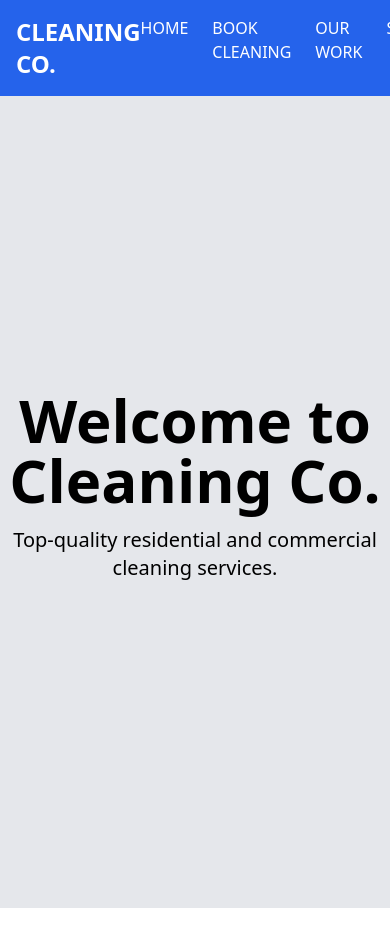
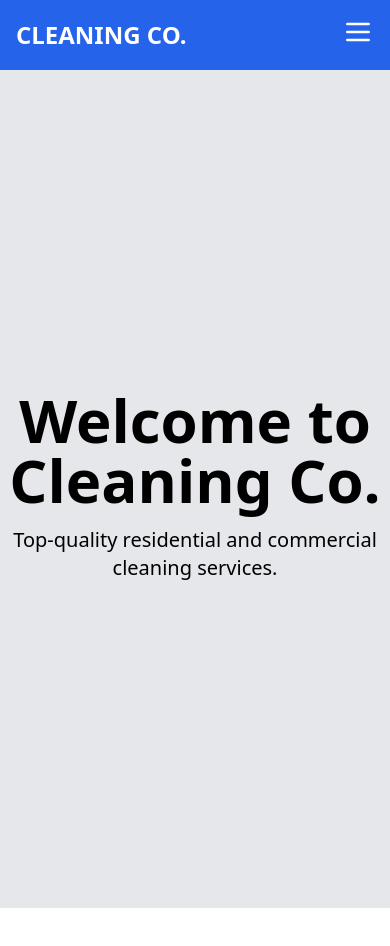
Before and after one commit to AndresAlbornozgil/cleaning-company-webapp, a React (Vite) app in the folder client/: page / in a window 390 px wide. Shown: the top 946 px of the page. Built offline with nearby package versions, Linux system fonts and the light colour scheme.

Commit message:
Created Hamburger Menu for nav links

```diff
--- a/client/src/components/Header.jsx
+++ b/client/src/components/Header.jsx
@@ -1,31 +1,64 @@
-import React from 'react';
+import React, { useState } from 'react';
 import { Link, useNavigate } from 'react-router-dom';
 
 // Function to navigate and scroll to a section
 const handleNavClick = (navigate, section) => {
-  navigate(`/#${section}`);  // Navigate to homepage with hash
+  navigate(`/#${section}`);
 };
 
 const Header = () => {
   const navigate = useNavigate();
+  const [isOpen, setIsOpen] = useState(false);  // State to manage menu visibility
+
+  // Function to toggle the hamburger menu
+  const toggleMenu = () => {
+    setIsOpen(!isOpen);
+  };
 
   return (
     <header className="bg-blue-600 text-white p-4 fixed w-full top-0 z-50">
-      <nav className="container mx-auto flex justify-between">
+      <nav className="container mx-auto flex justify-between items-center">
         <div className="text-2xl font-bold">
           CLEANING CO.
         </div>
-        <ul className="flex space-x-6 uppercase">
-          <li><Link to="/">Home</Link></li>  {/* Home Link */}
-          <li><Link to="/book-cleaning">Book Cleaning</Link></li>  {/* Book Cleaning page */}
-          <li className="cursor-pointer" onClick={() => handleNavClick(navigate, 'our-work')}>Our Work</li>  {/* Navigate and scroll to Our Work */}
-          <li><Link to="/services">Services</Link></li>  {/* Services page */}
-          <li className="cursor-pointer" onClick={() => handleNavClick(navigate, 'reviews')}>Reviews</li>  {/* Navigate and scroll to Reviews */}
-          <li><Link to="/about">About</Link></li>  {/* About page */}
-          <li className="cursor-pointer" onClick={() => handleNavClick(navigate, 'contact')}>Contact</li>  {/* Navigate and scroll to Contact */}
-          <li><Link to="/jobs">Jobs</Link></li>  {/* Jobs page */}
-          <li><Link to="/sign-in">Sign In</Link></li>  {/* Sign In page */}
+
+        {/* Hamburger Icon for Mobile */}
+        <div className="md:hidden">
+          <button onClick={toggleMenu} className="focus:outline-none">
+            {/* Hamburger icon */}
+            <svg className="w-8 h-8" fill="none" stroke="currentColor" viewBox="0 0 24 24" xmlns="http://www.w3.org/2000/svg">
+              <path strokeLinecap="round" strokeLinejoin="round" strokeWidth="2" d="M4 6h16M4 12h16M4 18h16"></path>
+            </svg>
+          </button>
+        </div>
+
+        {/* Links - Hidden on mobile, visible on larger screens */}
+        <ul className="hidden md:flex space-x-6 uppercase">
+          <li><Link to="/">Home</Link></li>
+          <li><Link to="/book-cleaning">Book Cleaning</Link></li>
+          <li className="cursor-pointer" onClick={() => handleNavClick(navigate, 'our-work')}>Our Work</li>
+          <li><Link to="/services">Services</Link></li>
+          <li className="cursor-pointer" onClick={() => handleNavClick(navigate, 'reviews')}>Reviews</li>
+          <li><Link to="/about">About</Link></li>
+          <li className="cursor-pointer" onClick={() => handleNavClick(navigate, 'contact')}>Contact</li>
+          <li><Link to="/jobs">Jobs</Link></li>
+          <li><Link to="/sign-in">Sign In</Link></li>
         </ul>
+
+        {/* Mobile Menu - Visible only when isOpen is true */}
+        {isOpen && (
+          <ul className="md:hidden absolute top-16 left-0 w-full bg-blue-600 text-white p-4 flex flex-col space-y-4">
+            <li><Link to="/" onClick={toggleMenu}>Home</Link></li>
+            <li><Link to="/book-cleaning" onClick={toggleMenu}>Book Cleaning</Link></li>
+            <li className="cursor-pointer" onClick={() => { handleNavClick(navigate, 'our-work'); toggleMenu(); }}>Our Work</li>
+            <li><Link to="/services" onClick={toggleMenu}>Services</Link></li>
+            <li className="cursor-pointer" onClick={() => { handleNavClick(navigate, 'reviews'); toggleMenu(); }}>Reviews</li>
+            <li><Link to="/about" onClick={toggleMenu}>About</Link></li>
+            <li className="cursor-pointer" onClick={() => { handleNavClick(navigate, 'contact'); toggleMenu(); }}>Contact</li>
+            <li><Link to="/jobs" onClick={toggleMenu}>Jobs</Link></li>
+            <li><Link to="/sign-in" onClick={toggleMenu}>Sign In</Link></li>
+          </ul>
+        )}
       </nav>
     </header>
   );
```
